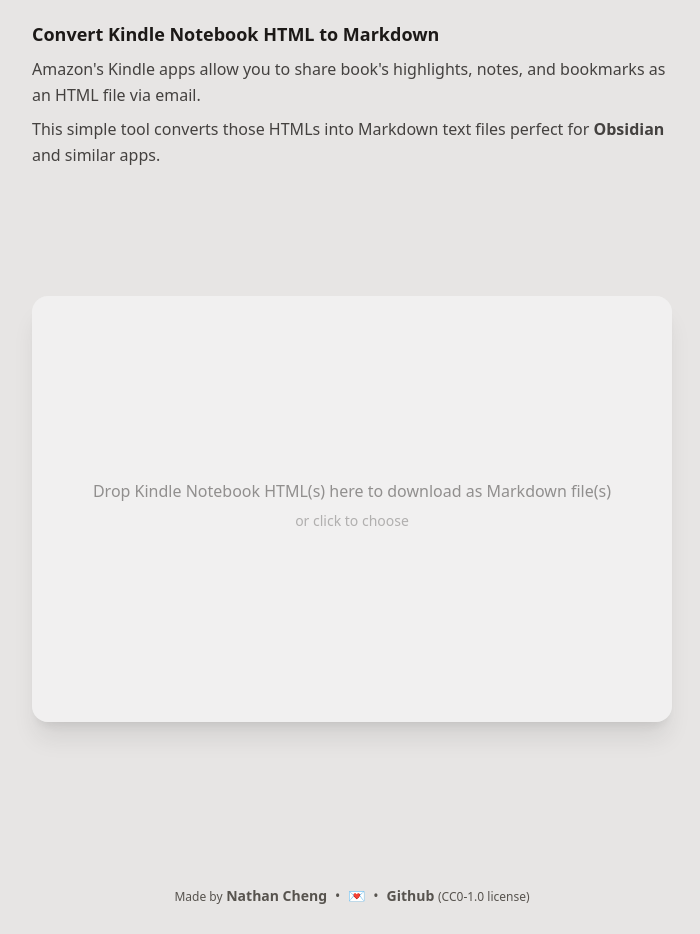
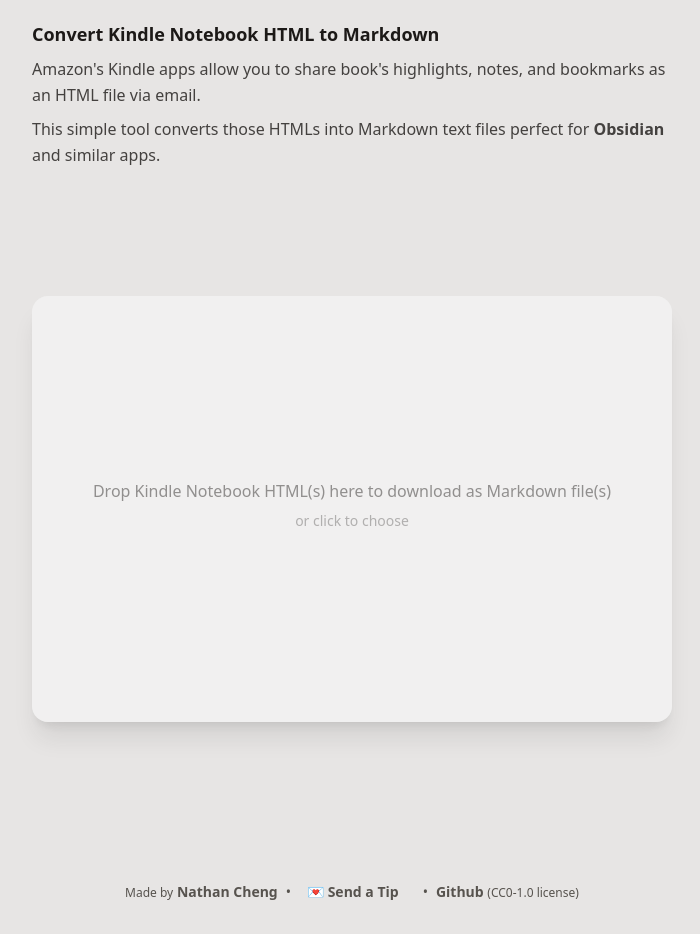
Before and after one commit to nweii/Kindle-HTML-to-Markdown, a website: page index.html in a window 1280 px wide. Shown: the whole page, without its empty margins (288-988 px from the left). Drawn offline with Linux system fonts and the light colour scheme.

Commit message:
Add label to tip link

```diff
--- a/index.html
+++ b/index.html
@@ -69,7 +69,7 @@
       </div>
     </div>
     <footer
-      class="mt-12 flex w-full max-w-screen-sm flex-row items-center justify-center gap-2 px-5 pb-5 text-center text-sm text-stone-600 dark:text-slate-400"
+      class="mt-11 flex w-full max-w-screen-sm flex-row items-center justify-center gap-2 px-5 pb-5 text-center text-sm text-stone-600 dark:text-slate-400"
     >
       <p>
         <span class="text-xs">Made by</span>
@@ -86,8 +86,9 @@
           href="https://www.buymeacoffee.com/nthnchng"
           target="_blank"
           class="font-semibold no-underline"
-          ><span class="dark:text-xs">💌</span></a
         >
+          <p>💌 Send a Tip</p>
+        </a>
       </p>
       <p>•</p>
       <p>
```
Also changed, not shown: assets/output.css.
